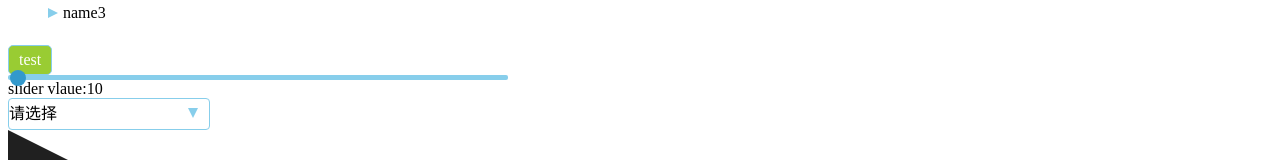
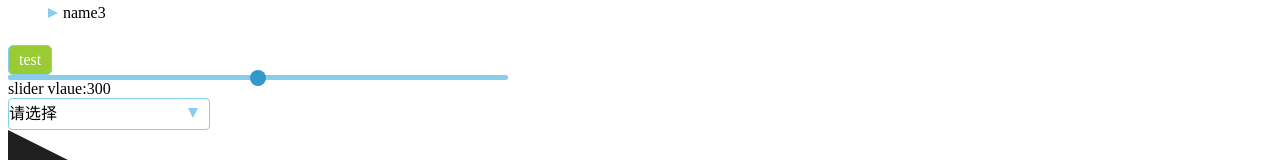
Before and after one commit to cheng87126/v-com, a Vue app: page / in a window 1280 px wide. Shown: the part 322-482 px from the top of the page. Built offline with nearby package versions, Linux system fonts and the light colour scheme.

Commit message:
update slider.vue

```diff
--- a/src/app.vue
+++ b/src/app.vue
@@ -25,7 +25,7 @@
                 <v-button size="s" type="error" v-on:click="testModal1($event)">取消</v-button>
             </div>
         </v-modal>
-        <v-slider v-model="testSlider"></v-slider>
+        <v-slider v-model="testSlider" v-bind:min="100" v-bind:max="500"></v-slider>
         <div>slider vlaue:{{testSlider}}</div>
         <v-select
             v-bind:list="testSelect"
@@ -120,7 +120,7 @@ export default {
                 }]
             }],
             showModal:false,
-            testSlider:10,
+            testSlider:300,
             testSelect:[{
                 value:'html',
                 label:'html'
--- a/src/slider.vue
+++ b/src/slider.vue
@@ -12,16 +12,16 @@
     height: 16px;
     top: 50%;
     border-radius: 50%;
-    transform: translateY(-50%);
+    transform: translate(-50%,-50%);
     background-color: #3399CC;
     cursor: pointer;
 }
 </style>
 <template>
-    <div class="slider">
+    <div class="slider" ref="slider">
         <div class="slider-in"
             v-on:mousedown="dragStart($event)"
-            v-bind:style="{ left: left-8 + 'px' }"></div>
+            v-bind:style="{ left: left + 'px' }"></div>
     </div>
 </template>
 <script>
@@ -36,6 +36,12 @@ export default {
     props:{
         value:{
             default:0
+        },
+        min:{
+            default:0
+        },
+        max:{
+            default:100
         }
     },
     methods:{
@@ -47,16 +53,21 @@ export default {
             if(!this.dragAble) return
             let disX = e.clientX - this.x
             let left = this.left + disX
-            this.left = left > 500 ? 500 : left < 0 ? 0 : left
+            this.left = left > this.width ? this.width : left < 0 ? 0 : left
             this.x = e.clientX
-
-            this.$emit('input',this.left)
+            let val = this.left * (this.max - this.min) / this.width + this.min
+            this.$emit('input',val)
         },
         dragEnd(){
             this.dragAble = false
         }
     },
     mounted(){
+        this.width = this.$refs.slider.getBoundingClientRect().width
+        let value = this.value < this.min ? this.min : this.value > this.max ? this.max : this.value
+        this.left = (value - this.min) / (this.max - this.min) * this.width
+        this.$emit('input',value)
+
         document.addEventListener('mousemove',this.drag,false)
         document.addEventListener('mouseup',this.dragEnd,false)
     },
```
